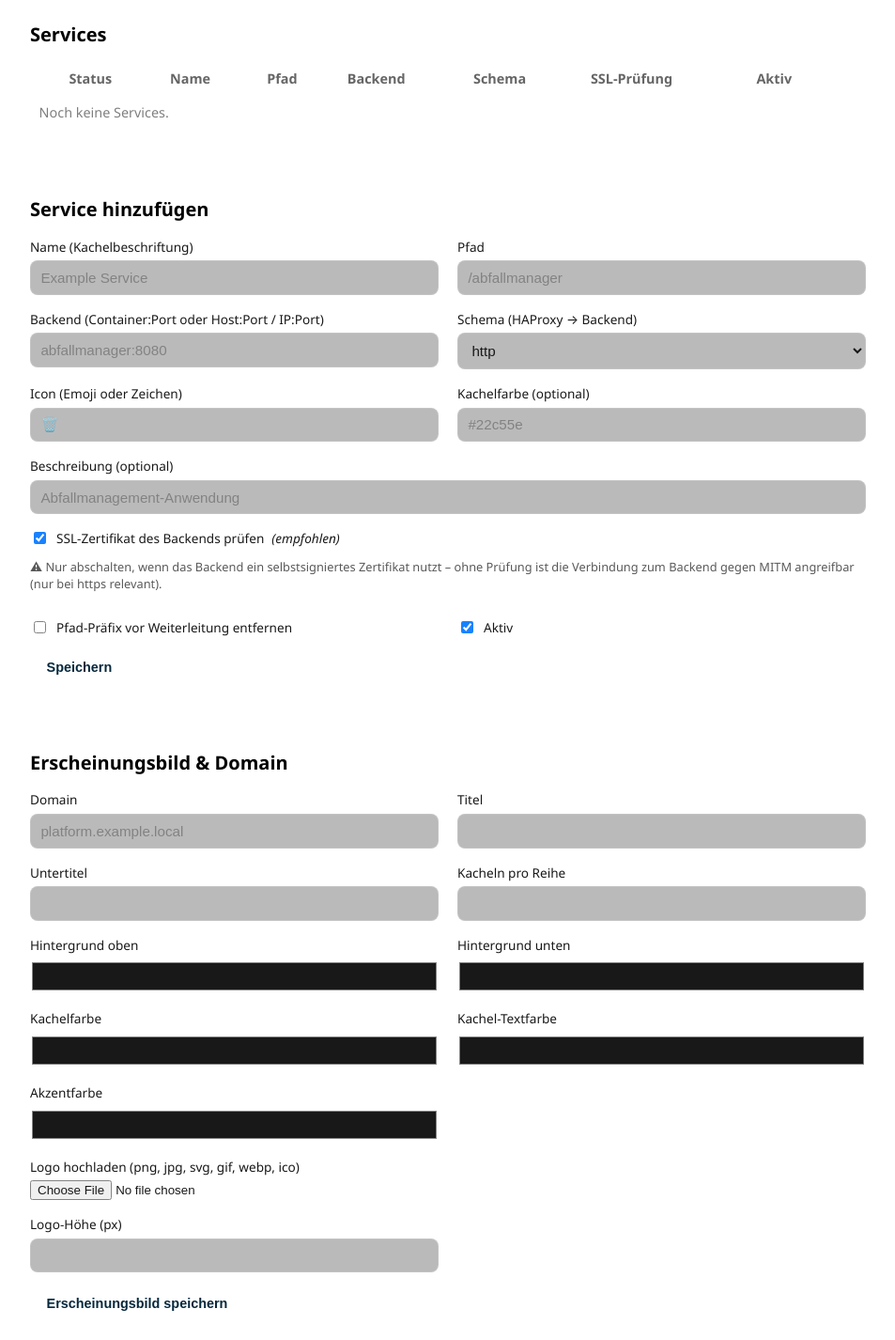
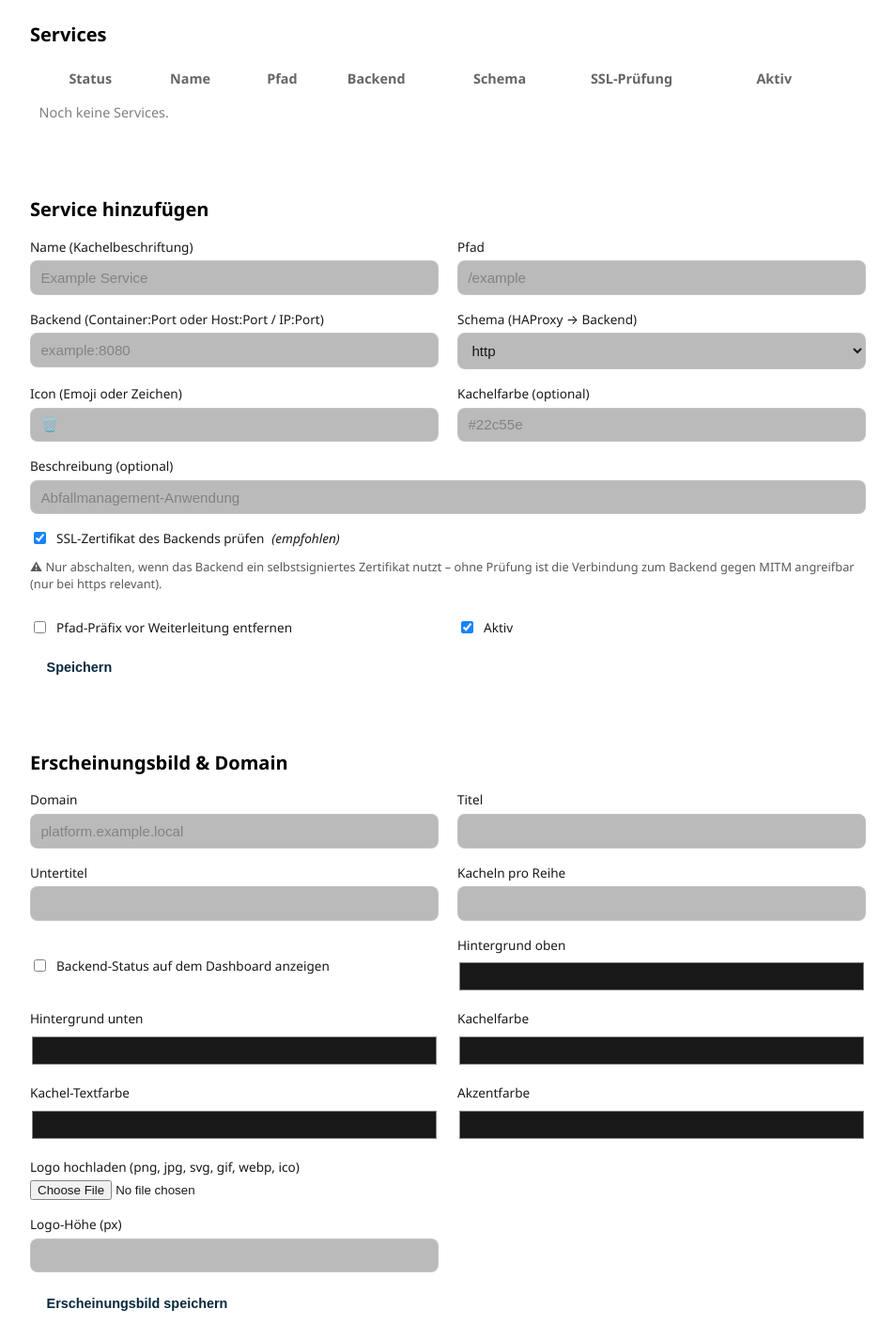
Before and after one commit to marcwoge/haproxy-dashboard, a Flask app: template config-app/templates/admin.html in a window 1280 px wide. Shown: the part 360-1786 px from the top of the page at 94% size, without its empty margins (163-1116 px from the left). Run offline with Flask 3, Linux system fonts and the light colour scheme; the template is opened without the code that fills it, so the values that code supplies are empty; parts of the project's set-up code (start-up, migrations or seed data) failed here and were passed over.

Commit message:
Feature: Backend-Status auf dem Dashboard (Status-Punkt je Kachel, live + Toggle)

```diff
--- a/config-app/app.py
+++ b/config-app/app.py
@@ -131,6 +131,7 @@ DEFAULT_THEME = {
     "columns": 4,
     "logo": "",          # Dateiname im CONFIG_DIR (leer = kein Logo)
     "logo_height": 64,   # Anzeigehoehe in Pixeln
+    "show_status": True, # Backend-Status auf dem Dashboard anzeigen
 }
 
 ALLOWED_LOGO_EXT = {".png", ".jpg", ".jpeg", ".svg", ".gif", ".webp", ".ico"}
@@ -295,8 +296,17 @@ def read_validation_status() -> dict:
     return res
 
 
+# Kurz-Cache, damit haeufige Dashboard-/Admin-Abfragen HAProxy nicht ueberlasten.
+_STATS_CACHE = {"ts": 0.0, "data": None}
+_STATS_TTL = float(os.environ.get("STATS_CACHE_TTL", "2"))
+
+
 def fetch_backend_status() -> dict:
     """Holt die HAProxy-Stats (CSV, Basic-Auth) und liefert {backend_name: {status, check}}."""
+    now = time.time()
+    cached = _STATS_CACHE["data"]
+    if cached is not None and now - _STATS_CACHE["ts"] < _STATS_TTL:
+        return cached
     try:
         req = urllib.request.Request(STATS_URL)
         cred = base64.b64encode(f"{STATS_USER}:{STATS_SECRET}".encode()).decode()
@@ -304,19 +314,21 @@ def fetch_backend_status() -> dict:
         with urllib.request.urlopen(req, timeout=2) as r:
             data = r.read().decode("utf-8", "replace")
     except Exception as exc:  # noqa: BLE001 - jede Netz-/Verbindungsstoerung
-        return {"_error": str(exc)}
+        result = {"_error": str(exc)}
+        _STATS_CACHE["ts"], _STATS_CACHE["data"] = now, result
+        return result
+    result = {}
     lines = data.splitlines()
-    if not lines:
-        return {}
-    header = lines[0].lstrip("# ").split(",")
-    result = {}
-    for row in csv.DictReader(lines[1:], fieldnames=header):
-        px, sv = row.get("pxname"), row.get("svname")
-        if not px or sv in (None, "FRONTEND", "BACKEND"):
-            continue
-        if px.startswith("bk_"):
-            result[px] = {"status": row.get("status", ""),
-                          "check": row.get("check_status", "")}
+    if lines:
+        header = lines[0].lstrip("# ").split(",")
+        for row in csv.DictReader(lines[1:], fieldnames=header):
+            px, sv = row.get("pxname"), row.get("svname")
+            if not px or sv in (None, "FRONTEND", "BACKEND"):
+                continue
+            if px.startswith("bk_"):
+                result[px] = {"status": row.get("status", ""),
+                              "check": row.get("check_status", "")}
+    _STATS_CACHE["ts"], _STATS_CACHE["data"] = now, result
     return result
 
 
@@ -535,12 +547,42 @@ def _logo_url(theme) -> str | None:
 # ----------------------------------------------------------------------------
 # Routen
 # ----------------------------------------------------------------------------
+def _dashboard_services(cfg: dict):
+    """Aktivierte Services fuer das Dashboard, optional mit Backend-Status."""
+    show_status = cfg["theme"].get("show_status", True)
+    status_by_index = {}
+    if show_status:
+        states, _ = _service_states(cfg)
+        status_by_index = {st["index"]: st for st in states}
+    services = []
+    for idx, s in enumerate(cfg["services"]):
+        if not s.get("enabled", True):
+            continue
+        item = dict(s)
+        st = status_by_index.get(idx)
+        item["dot"] = st["dot"] if st else None
+        services.append(item)
+    return services, show_status
+
+
 @app.route("/")
 def dashboard():
     cfg = load_config()
-    services = [s for s in cfg["services"] if s.get("enabled", True)]
-    return render_template("dashboard.html", theme=cfg["theme"],
-                           services=services, logo_url=_logo_url(cfg["theme"]))
+    services, show_status = _dashboard_services(cfg)
+    return render_template("dashboard.html", theme=cfg["theme"], services=services,
+                           show_status=show_status, logo_url=_logo_url(cfg["theme"]))
+
+
+@app.route("/status")
+def public_status():
+    """Oeffentlicher, minimaler Status je Kachel (nur Pfad + Status-Klasse) fuers
+    Live-Update des Dashboards - keine internen Details."""
+    cfg = load_config()
+    if not cfg["theme"].get("show_status", True):
+        abort(404)
+    services, _ = _dashboard_services(cfg)
+    return {"services": [{"path": s.get("path"), "dot": s.get("dot") or "unknown"}
+                         for s in services]}
 
 
 @app.route("/logo")
@@ -736,6 +778,7 @@ def admin_theme():
         theme["logo_height"] = max(16, min(400, int(request.form.get("logo_height", theme.get("logo_height", 64)))))
     except (ValueError, TypeError):
         pass
+    theme["show_status"] = request.form.get("show_status") == "on"
 
     # Logo: entfernen, ersetzen oder unveraendert lassen
     upload = request.files.get("logo_file")
--- a/config-app/static/style.css
+++ b/config-app/static/style.css
@@ -40,6 +40,7 @@ body {
 @media (max-width: 560px) { .grid { grid-template-columns: 1fr; } }
 
 .tile {
+  position: relative;
   background: var(--tile-bg, var(--tile));
   border: 1px solid rgba(255,255,255,.08);
   border-radius: 16px;
@@ -52,6 +53,15 @@ body {
   min-height: 150px;
   transition: transform .12s ease, box-shadow .12s ease, border-color .12s ease;
   box-shadow: 0 6px 18px rgba(0,0,0,.25);
+}
+.tile-status {
+  position: absolute;
+  top: 1rem;
+  right: 1rem;
+  width: 12px;
+  height: 12px;
+  border: 2px solid rgba(0,0,0,.25);
+  box-sizing: content-box;
 }
 .tile:hover {
   transform: translateY(-4px);
--- a/config-app/templates/admin.html
+++ b/config-app/templates/admin.html
@@ -131,10 +131,10 @@
         <input name="name" required value="{{ e.name or '' }}" placeholder="Example Service">
       </label>
       <label>Pfad
-        <input name="path" required value="{{ e.path or '' }}" placeholder="/abfallmanager">
+        <input name="path" required value="{{ e.path or '' }}" placeholder="/example">
       </label>
       <label>Backend (Container:Port oder Host:Port / IP:Port)
-        <input name="backend" value="{{ e.backend or '' }}" placeholder="abfallmanager:8080">
+        <input name="backend" value="{{ e.backend or '' }}" placeholder="example:8080">
       </label>
       <label>Schema (HAProxy → Backend)
         <select name="scheme">
@@ -189,6 +189,10 @@
       </label>
       <label>Kacheln pro Reihe
         <input name="columns" type="number" min="1" max="8" value="{{ theme.columns }}">
+      </label>
+      <label class="check">
+        <input type="checkbox" name="show_status" {{ 'checked' if theme.show_status }}>
+        Backend-Status auf dem Dashboard anzeigen
       </label>
       <label>Hintergrund oben
         <input name="background" type="color" value="{{ theme.background }}">
```
Also changed, not shown: ROADMAP.md (+1 -1 lines), config-app/default_services.yaml (+4 -3 lines), config-app/static/dashboard.js (added, +29 -0 lines), config-app/templates/dashboard.html (+7 -2 lines).
